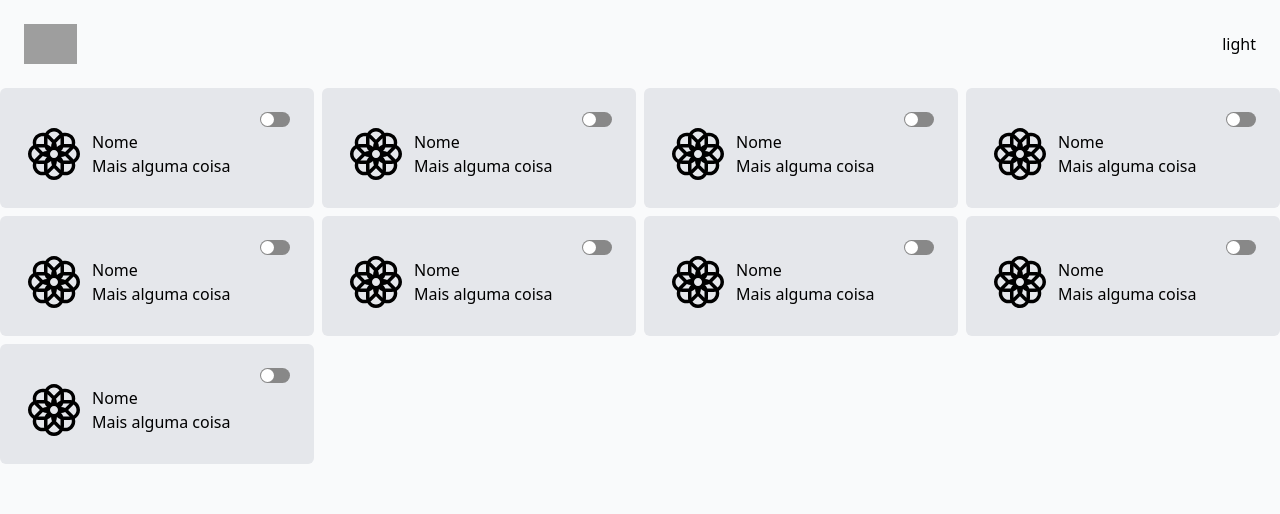
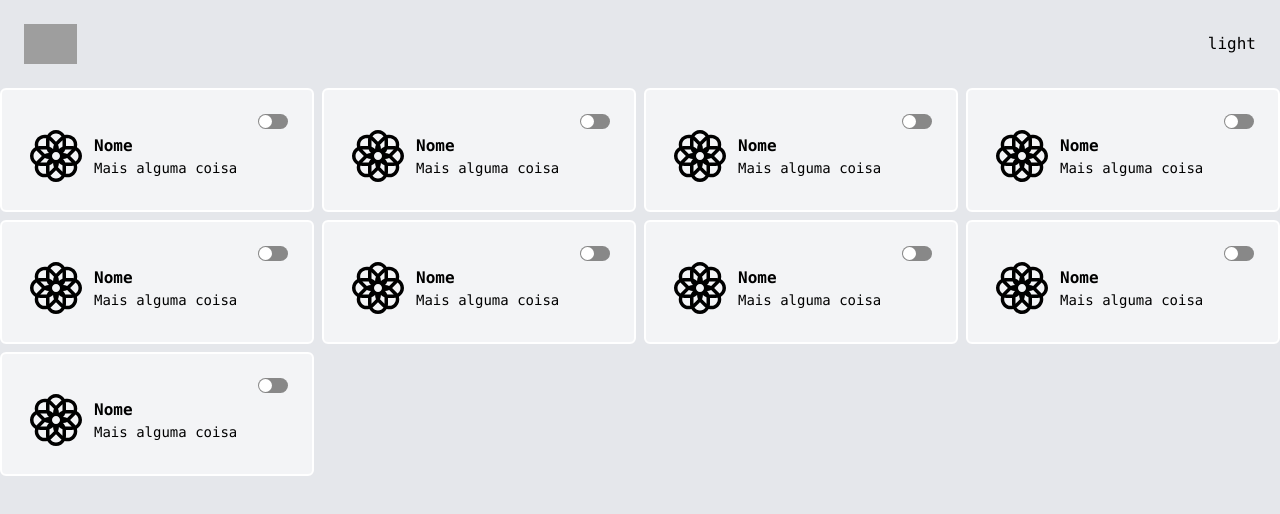
Before and after one commit to Juliapp/automacaoresidencialMQTT, a React (Create React App) app: page / in a window 1280 px wide. Shown: the top 514 px of the page. Built offline with nearby package versions, Linux system fonts and the light colour scheme; grey boxes are pictures that could not be loaded.

Commit message:
dark and light theme with cards

```diff
--- a/src/components/Card/index.jsx
+++ b/src/components/Card/index.jsx
@@ -4,7 +4,7 @@ import icon from '../../assets/icon.svg';
 import './style.css';
 const Card = () => {
   return (
-    <div className="card-container">
+    <div className="card-container card">
       <div className="card-switch">
         <Switch />
       </div>
@@ -15,7 +15,7 @@ const Card = () => {
         </div>
         <div className="flex-initial my-auto">
           <span className="card-title">Nome</span>
-          <h3 className="card-body">Mais alguma coisa</h3>
+          <h3 className="card-subtitle">Mais alguma coisa</h3>
         </div>
       </div>
     </div>
--- a/src/components/Card/style.css
+++ b/src/components/Card/style.css
@@ -1,5 +1,5 @@
 .card-container {
-  @apply rounded-md bg-gray-200 p-6 flex flex-col gap-2;
+  @apply rounded-md p-6 flex flex-col gap-2;
 }
 
 .card-switch {
--- a/src/components/DarkModeSwitch/index.jsx
+++ b/src/components/DarkModeSwitch/index.jsx
@@ -4,7 +4,9 @@ import useDarkMode from '../../hooks/useDarkTheme';
 const DarkModeSwitch = () => {
   const { isDarkMode, toggleTheme } = useDarkMode();
   return (
-    <span onClick={() => toggleTheme()}>{isDarkMode ? 'dark' : 'light'} </span>
+    <span className="dark:text-gray-50" onClick={() => toggleTheme()}>
+      {isDarkMode ? 'dark' : 'light'}
+    </span>
   );
 };
 
--- a/src/hooks/useDarkTheme.js
+++ b/src/hooks/useDarkTheme.js
@@ -13,18 +13,24 @@ export default function useDarkTheme() {
     document.documentElement.classList.remove('dark');
   }
 
-  const [theme, setTheme] = useState(currentTheme ?? defaultValue);
+  const [theme, setTheme] = useState((currentTheme && 'dark') ?? defaultValue);
+  const [isDarkMode, setIsDarkMode] = useState(currentTheme || false);
 
   function themeSwitch(theme) {
-    theme === 'dark'
-      ? document.documentElement.classList.add('dark')
-      : document.documentElement.classList.remove('dark');
+    if (theme === 'dark') {
+      document.documentElement.classList.add('dark');
+      setIsDarkMode(true);
+    } else {
+      document.documentElement.classList.remove('dark');
+      setIsDarkMode(false);
+    }
+
     localStorage.setItem('theme', theme);
     setTheme(theme);
   }
 
   return {
-    isDarkMode: theme === 'dark',
+    isDarkMode,
     setDarkMode: () => themeSwitch('dark'),
     setLightMode: () => themeSwitch('light'),
     toggleTheme: () =>
--- a/src/index.css
+++ b/src/index.css
@@ -4,11 +4,27 @@
 @tailwind utilities;
 
 body {
-  @apply bg-gray-50 dark:bg-gray-900 transition duration-1000;
+  @apply bg-gray-200 transition duration-1000;
+  @apply dark:bg-gray-900;
+  @apply font-mono;
 }
 
-@layer component {
-  .primary-background {
-    @apply bg-gray-50 dark:bg-gray-900;
-  }
+.background-primary {
+  @apply bg-gray-200 transition duration-1000;
+  @apply dark:bg-gray-900;
 }
+
+.card {
+  @apply bg-gray-100 border-2 border-white transition duration-1000;
+  @apply dark:bg-gray-500 dark:bg-opacity-50;
+}
+
+.card-title {
+  @apply text-base font-semibold transition duration-1000;
+  @apply dark:text-gray-50;
+}
+
+.card-subtitle {
+  @apply text-sm transition duration-1000;
+  @apply dark:text-gray-300;
+}
```
